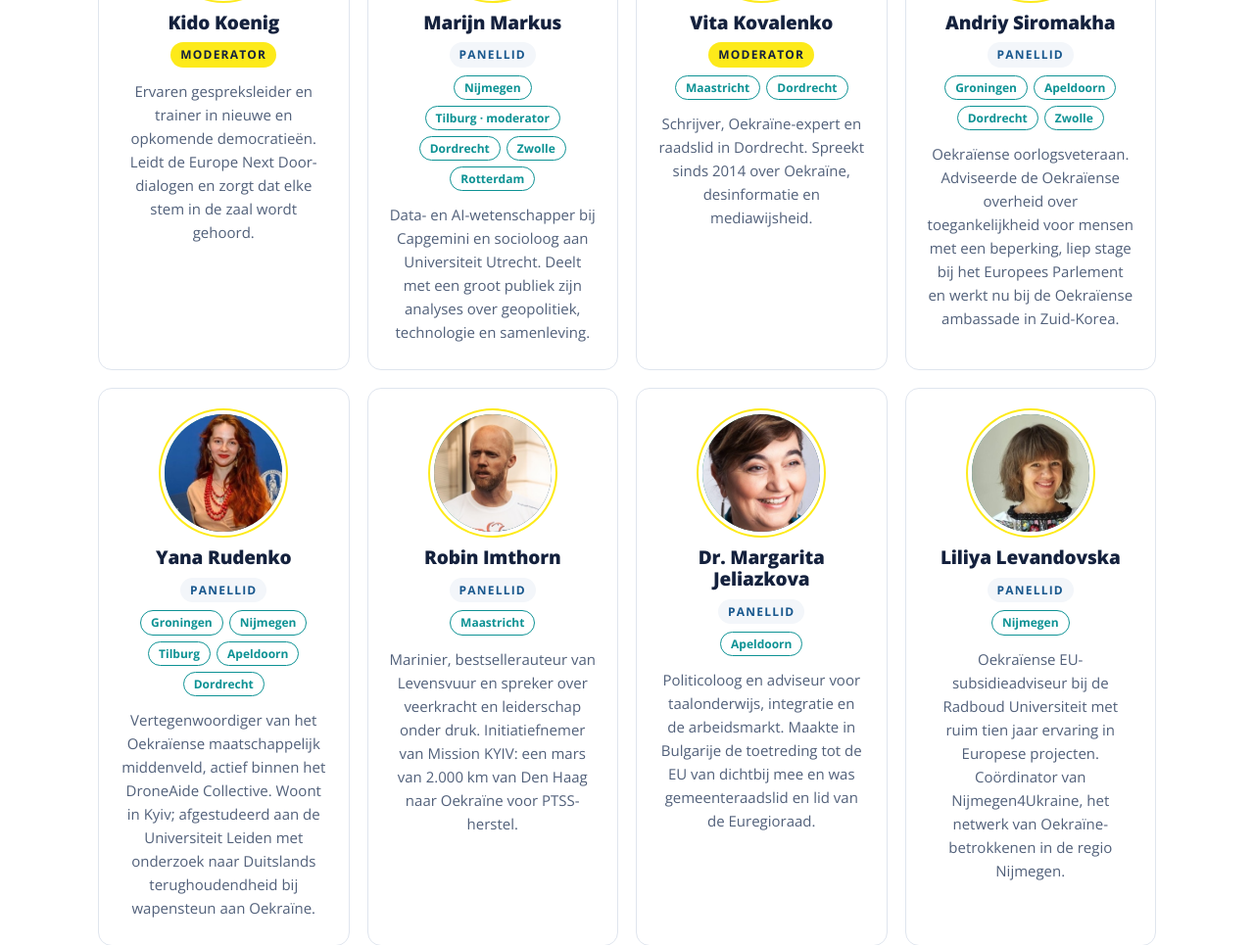
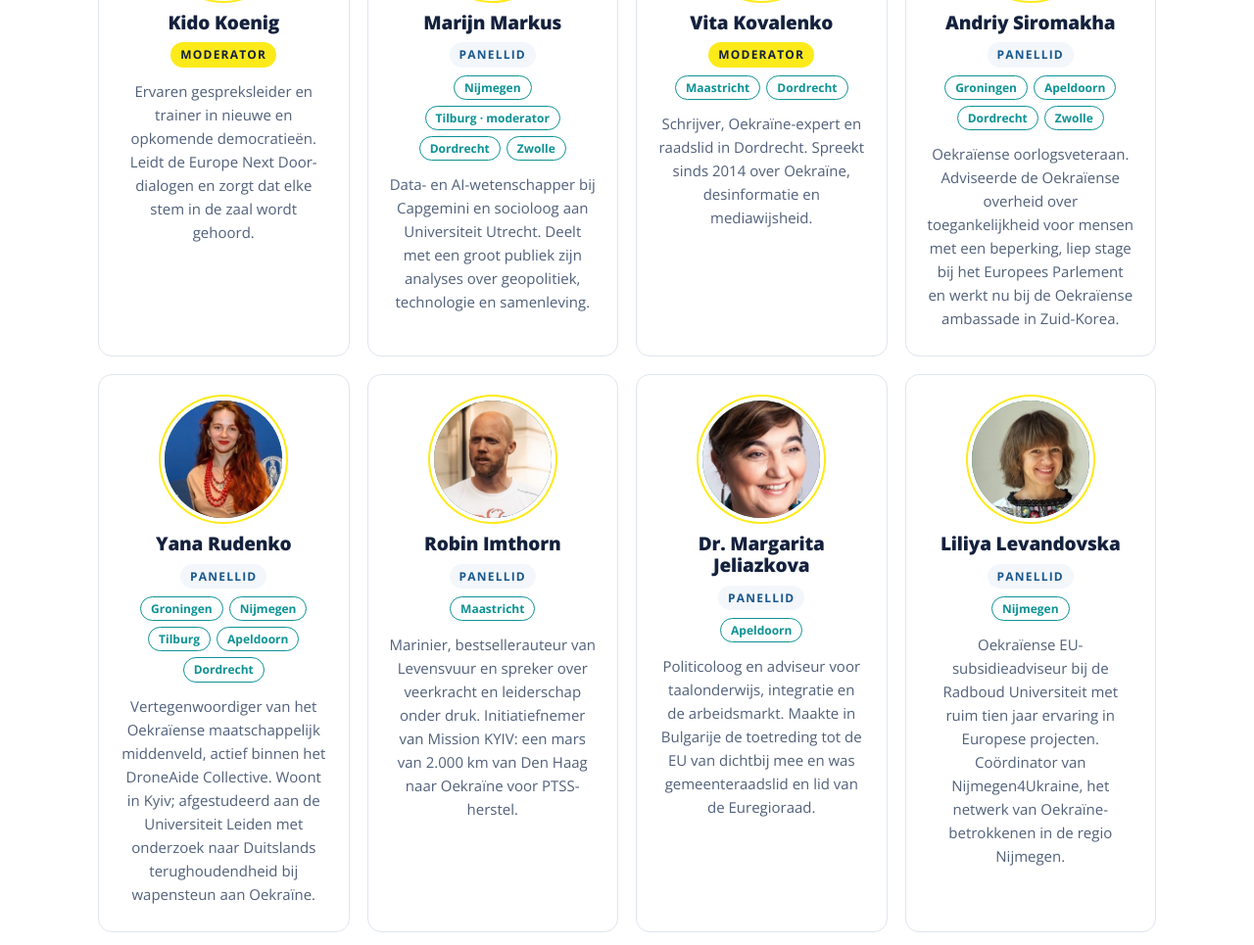
Before and after one commit to vitakovd/europe-next-door, a plain HTML site: page index.html in a window 1280 px wide. Shown: the part 4732-5697 px from the top of the page at 98% size. Drawn offline with nearby package versions, Linux system fonts and the light colour scheme.

Commit message:
Rotterdam: Dr. Linde Desmaele replaces Marijn Markus
Co-Authored-By: Claude Opus 5.5 <noreply@anthropic.com>

```diff
--- a/index.html
+++ b/index.html
@@ -463,7 +463,7 @@ const SPEAKERS = [
   { name:"Kido Koenig", role:"moderator", photo:"assets/speakers/kido-koenig.jpg",
     bio_nl:"Ervaren gespreksleider en trainer in nieuwe en opkomende democratieën. Leidt de Europe Next Door-dialogen en zorgt dat elke stem in de zaal wordt gehoord.",
     bio_en:"Experienced moderator and trainer in new and emerging democracies. Leads the Europe Next Door dialogues, making sure every voice in the room is heard." },
-  { name:"Marijn Markus", role:"speaker", cities:["Nijmegen","Tilburg · moderator","Dordrecht","Zwolle","Rotterdam"], photo:"assets/speakers/marijn-markus-2.jpg",
+  { name:"Marijn Markus", role:"speaker", cities:["Nijmegen","Tilburg · moderator","Dordrecht","Zwolle"], photo:"assets/speakers/marijn-markus-2.jpg",
     bio_nl:"Data- en AI-wetenschapper bij Capgemini en socioloog aan Universiteit Utrecht. Deelt met een groot publiek zijn analyses over geopolitiek, technologie en samenleving.",
     bio_en:"Data and AI scientist at Capgemini and sociologist at Utrecht University. Shares his analysis of geopolitics, technology and society with a large audience." },
   { name:"Vita Kovalenko", role:"moderator", cities:["Maastricht","Dordrecht"], photo:"assets/speakers/vita-kovalenko-3.jpg",
@@ -520,6 +520,9 @@ const SPEAKERS = [
   { name:"Sviatoslav Yurash", role:"speaker", cities:["Maastricht"], photo:"assets/speakers/sviatoslav-yurash.jpg",
     bio_nl:"Lid van het Oekraïense parlement (Verchovna Rada) sinds 2019, bij zijn verkiezing het jongste parlementslid van het land. Oprichter van Euromaidan PR tijdens de Revolutie van Waardigheid. Dient sinds de grootschalige invasie in 2022 ook in het Oekraïense leger.",
     bio_en:"Member of the Ukrainian Parliament (Verkhovna Rada) since 2019, the youngest MP in the country when he was elected. Founder of Euromaidan PR during the Revolution of Dignity. Since the full-scale invasion in 2022 he has also served in the Ukrainian army." },
+  { name:"Dr. Linde Desmaele", role:"speaker", city:"Rotterdam", photo:"assets/speakers/linde-desmaele.jpg",
+    bio_nl:"Universitair docent Intelligence and Security aan het Institute of Security and Global Affairs van de Universiteit Leiden. Onderzoekt Europese veiligheid, Amerikaanse allianties en nucleaire politiek; auteur van Europe’s Evolving Role in US Grand Strategy (2023).",
+    bio_en:"Assistant Professor of Intelligence and Security at Leiden University’s Institute of Security and Global Affairs. Researches European security, US alliances and nuclear politics; author of Europe’s Evolving Role in US Grand Strategy (2023)." },
 ];
 
 const T = {
```
Also changed, not shown: assets/speakers/leon-punt.jpg (added), assets/speakers/linde-desmaele.jpg (added).
